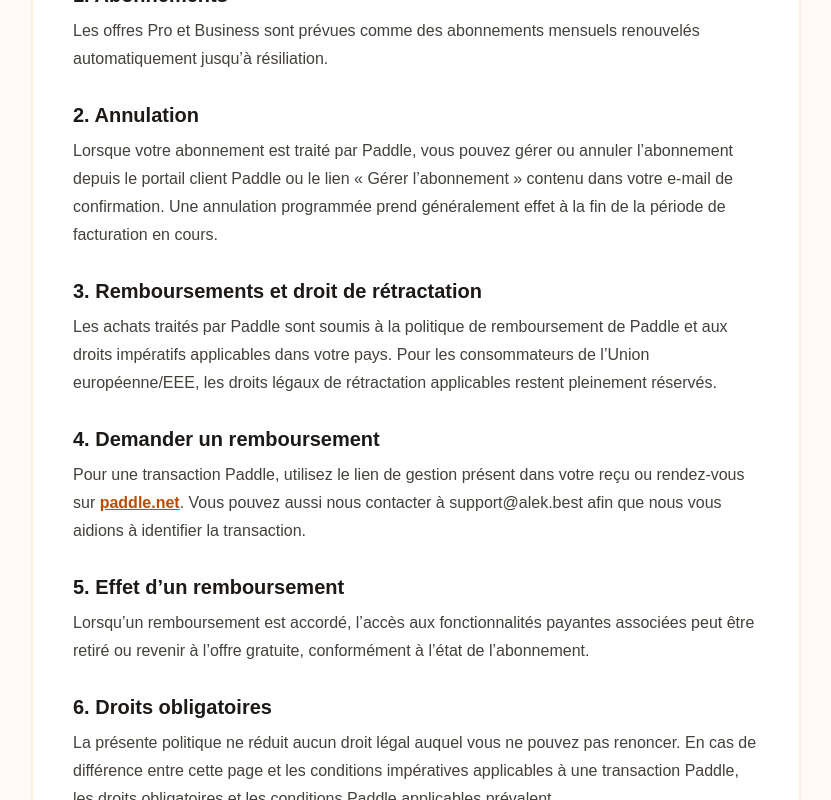
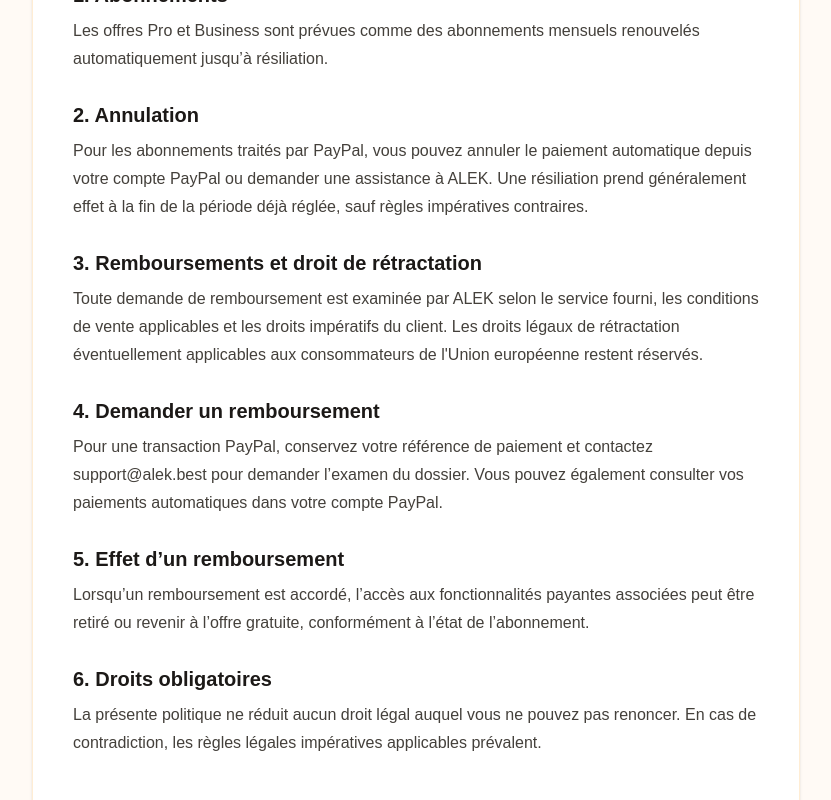
Before and after one commit to rostomiorjonikidze-dotcom/ALEK-app, a Next.js app: page /refund in a window 1280 px wide. Shown: the part 240-1040 px from the top of the page, without its empty margins (224-1055 px from the left). Built offline with nearby package versions, Linux system fonts and the light colour scheme.

Commit message:
docs: align legal pages with PayPal and new professional features

```diff
--- a/app/refund/page.tsx
+++ b/app/refund/page.tsx
@@ -41,19 +41,19 @@ export default function RefundPage() {
             <p className="mt-2">Les offres Pro et Business sont prévues comme des abonnements mensuels renouvelés automatiquement jusqu’à résiliation.</p>
           </section>
           <section><h2 className="text-xl font-bold text-stone-900">2. Annulation</h2>
-            <p className="mt-2">Lorsque votre abonnement est traité par Paddle, vous pouvez gérer ou annuler l’abonnement depuis le portail client Paddle ou le lien « Gérer l’abonnement » contenu dans votre e-mail de confirmation. Une annulation programmée prend généralement effet à la fin de la période de facturation en cours.</p>
+            <p className="mt-2">Pour les abonnements traités par PayPal, vous pouvez annuler le paiement automatique depuis votre compte PayPal ou demander une assistance à ALEK. Une résiliation prend généralement effet à la fin de la période déjà réglée, sauf règles impératives contraires.</p>
           </section>
           <section><h2 className="text-xl font-bold text-stone-900">3. Remboursements et droit de rétractation</h2>
-            <p className="mt-2">Les achats traités par Paddle sont soumis à la politique de remboursement de Paddle et aux droits impératifs applicables dans votre pays. Pour les consommateurs de l’Union européenne/EEE, les droits légaux de rétractation applicables restent pleinement réservés.</p>
+            <p className="mt-2">Toute demande de remboursement est examinée par ALEK selon le service fourni, les conditions de vente applicables et les droits impératifs du client. Les droits légaux de rétractation éventuellement applicables aux consommateurs de l'Union européenne restent réservés.</p>
           </section>
           <section><h2 className="text-xl font-bold text-stone-900">4. Demander un remboursement</h2>
-            <p className="mt-2">Pour une transaction Paddle, utilisez le lien de gestion présent dans votre reçu ou rendez-vous sur <a className="font-semibold text-amber-700 underline" href="https://paddle.net/" target="_blank" rel="noreferrer">paddle.net</a>. Vous pouvez aussi nous contacter à {LEGAL.supportEmail} afin que nous vous aidions à identifier la transaction.</p>
+            <p className="mt-2">Pour une transaction PayPal, conservez votre référence de paiement et contactez {LEGAL.supportEmail} pour demander l’examen du dossier. Vous pouvez également consulter vos paiements automatiques dans votre compte PayPal.</p>
           </section>
           <section><h2 className="text-xl font-bold text-stone-900">5. Effet d’un remboursement</h2>
             <p className="mt-2">Lorsqu’un remboursement est accordé, l’accès aux fonctionnalités payantes associées peut être retiré ou revenir à l’offre gratuite, conformément à l’état de l’abonnement.</p>
           </section>
           <section><h2 className="text-xl font-bold text-stone-900">6. Droits obligatoires</h2>
-            <p className="mt-2">La présente politique ne réduit aucun droit légal auquel vous ne pouvez pas renoncer. En cas de différence entre cette page et les conditions impératives applicables à une transaction Paddle, les droits obligatoires et les conditions Paddle applicables prévalent.</p>
+            <p className="mt-2">La présente politique ne réduit aucun droit légal auquel vous ne pouvez pas renoncer. En cas de contradiction, les règles légales impératives applicables prévalent.</p>
           </section>
         </div>
         <Footer />
```
